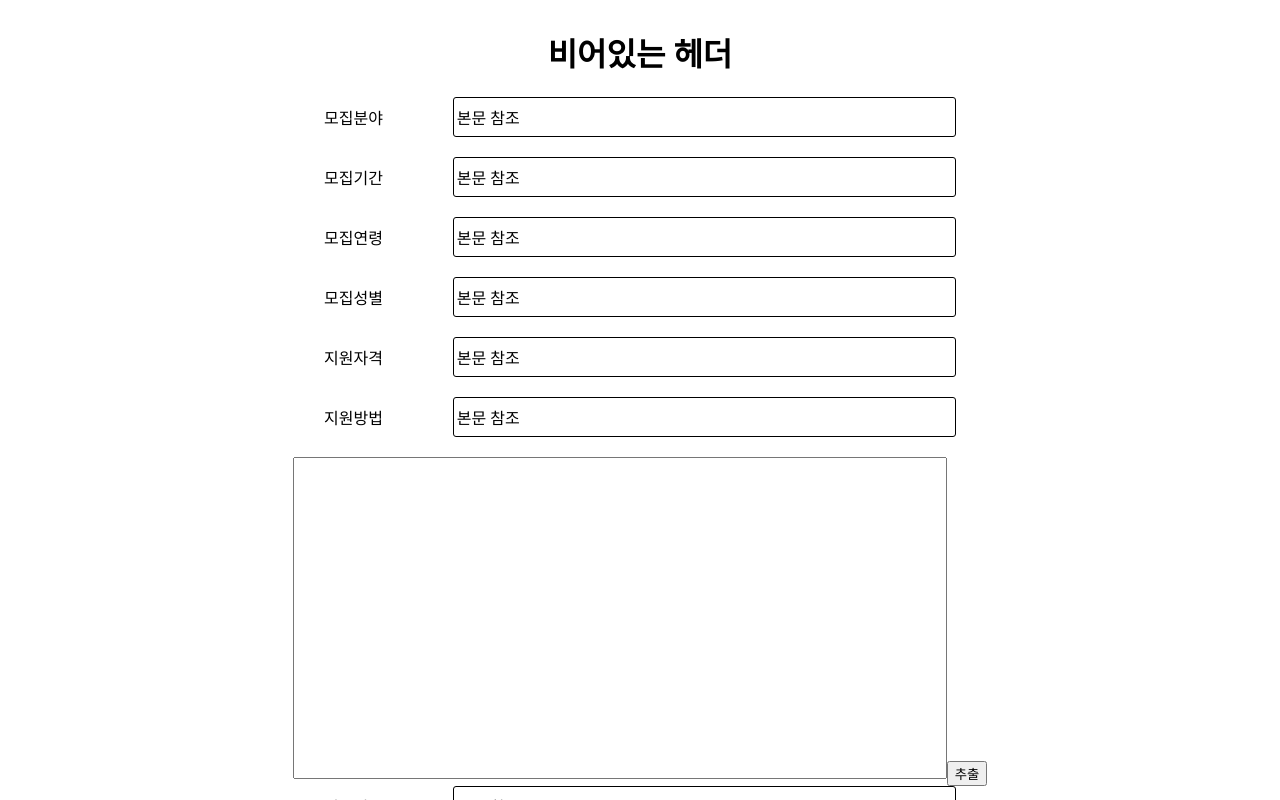
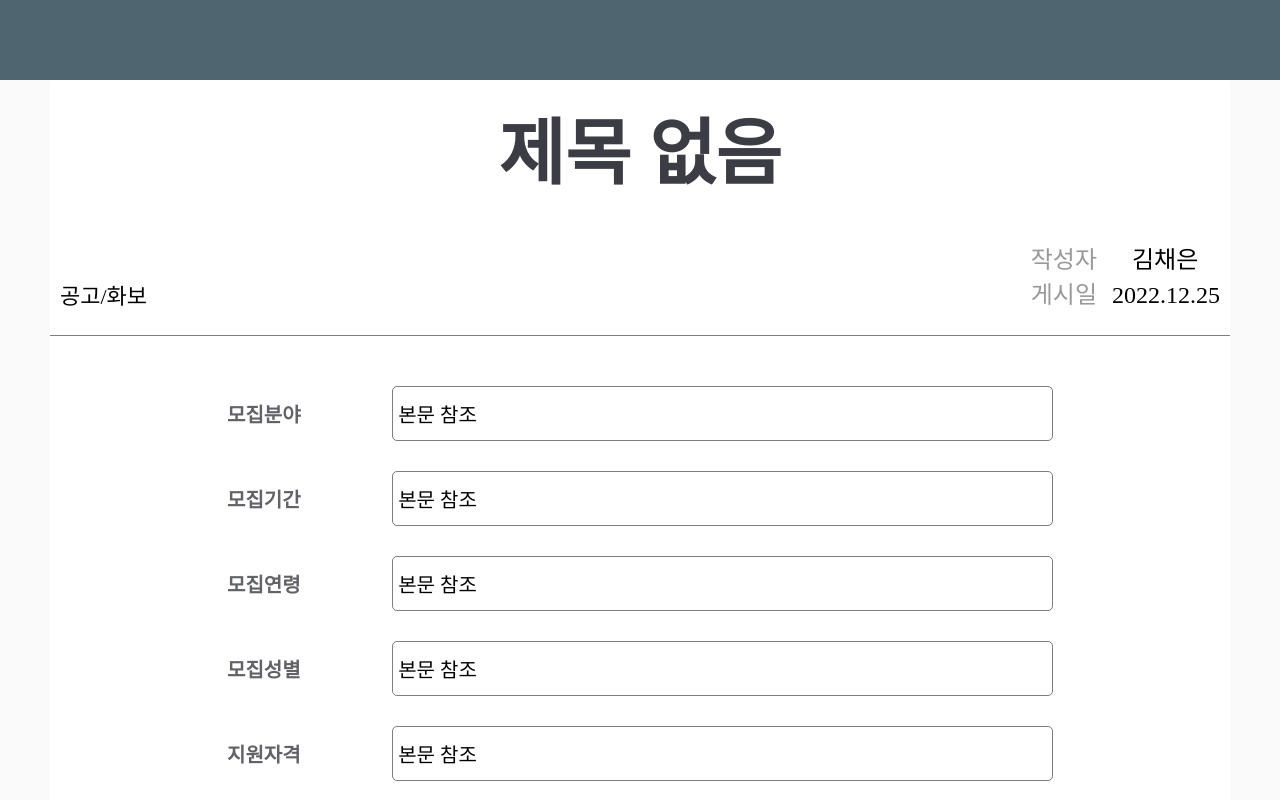
Before and after one commit to kjkksu2/vwx, a React app in the folder frontend/: page / in a window 1280 px wide. Shown: the top 800 px of the page. Built offline with nearby package versions, Linux system fonts and the light colour scheme.

Commit message:
스타일링

```diff
--- a/frontend/src/App.js
+++ b/frontend/src/App.js
@@ -1,10 +1,11 @@
-import React, { useCallback, useEffect, useState } from "react";
+import React, { useCallback, useState } from "react";
 import { RecoilRoot } from "recoil";
 import Classification from "./components/Classification";
 import Header from "./components/Header";
+import Info from "./components/Info";
 import Tag from "./components/Tag";
 import Url from "./components/Url";
-import { Container } from "./styles";
+import { GlobalStyle, Container, Box } from "./styles";
 
 const App = () => {
   const [value, setValue] = useState("");
@@ -24,16 +25,24 @@ const App = () => {
 
   return (
     <RecoilRoot>
+      <GlobalStyle />
+      <div style={{ backgroundColor: "#4f6671", padding: "80px 0" }}>
+        <div style={{ backgroundColor: "#fafafa", padding: "0 50px" }}>
           <Container>
             <Header text={text} />
+            <Info />
             <Classification text={text} />
+            <Box>
               <form onSubmit={onSubmit}>
                 <textarea onChange={onChange}></textarea>
                 <button type="submit">추출</button>
               </form>
+            </Box>
             <Url text={text} />
             <Tag />
           </Container>
+        </div>
+      </div>
     </RecoilRoot>
   );
 };
--- a/frontend/src/components/Classification/index.js
+++ b/frontend/src/components/Classification/index.js
@@ -8,10 +8,11 @@ import Gender from "./Gender";
 import Period from "./Period";
 import Qualification from "./Qualification";
 import { Block } from "../../styles";
+import { Container } from "./styles";
 
 const Classification = ({ text }) => {
   return (
-    <>
+    <Container>
       <Block>
         <span>모집분야</span>
         <Field text={text} />
@@ -36,7 +37,7 @@ const Classification = ({ text }) => {
         <span>지원방법</span>
         <Contact text={text} />
       </Block>
-    </>
+    </Container>
   );
 };
 
--- /dev/null
+++ b/frontend/src/components/Classification/styles.js
@@ -0,0 +1,11 @@
+import styled from "styled-components";
+
+export const Container = styled.div`
+  width: 100%;
+  display: flex;
+  flex-direction: column;
+  align-items: center;
+  border-bottom: 1px solid rgba(0, 0, 0, 0.5);
+  padding-bottom: 25px;
+  margin-bottom: 20px;
+`;
--- a/frontend/src/components/Header/index.js
+++ b/frontend/src/components/Header/index.js
@@ -1,5 +1,6 @@
 import React, { useEffect, useState } from "react";
 import PropTypes from "prop-types";
+import { Container } from "./styles";
 
 const Header = ({ text }) => {
   const [header, setHeader] = useState(null);
@@ -19,7 +20,7 @@ const Header = ({ text }) => {
     }
   }, [text]);
 
-  return <h1>{header || "비어있는 헤더"}</h1>;
+  return <Container>{header || "제목 없음"}</Container>;
 };
 
 Header.propTypes = {
--- /dev/null
+++ b/frontend/src/components/Header/styles.js
@@ -0,0 +1,8 @@
+import styled from "styled-components";
+
+export const Container = styled.h1`
+  color: rgb(59, 60, 68);
+  font-size: 72px;
+  font-weight: 700;
+  margin-bottom: 40px;
+`;
--- /dev/null
+++ b/frontend/src/components/Info/index.js
@@ -0,0 +1,22 @@
+import React from "react";
+import { Container } from "./styels";
+
+const Info = () => {
+  return (
+    <Container>
+      <span className="category">공고/화보</span>
+      <div>
+        <div className="writer">
+          <span>작성자</span>
+          <span>김채은</span>
+        </div>
+        <div className="createdAt">
+          <span>게시일</span>
+          <span>2022.12.25</span>
+        </div>
+      </div>
+    </Container>
+  );
+};
+
+export default Info;
--- /dev/null
+++ b/frontend/src/components/Info/styels.js
@@ -0,0 +1,54 @@
+import styled from "styled-components";
+
+export const Container = styled.div`
+  width: 100%;
+  display: flex;
+  justify-content: space-between;
+  align-items: flex-end;
+  border-bottom: 1px solid rgba(0, 0, 0, 0.5);
+  padding: 0 10px;
+  padding-bottom: 25px;
+  margin-bottom: 50px;
+
+  .category {
+    color: #000;
+    font-size: 22px;
+    font-weight: 500;
+  }
+
+  & > div {
+    .writer,
+    .createdAt {
+      span {
+        &:first-child {
+          color: #999;
+          font-size: 24px;
+          font-weight: 500;
+        }
+        &:last-child {
+          color: #000;
+          font-size: 24px;
+          font-weight: 500;
+          margin-left: 15px;
+        }
+      }
+    }
+
+    .writer {
+      span {
+        &:last-child {
+          position: relative;
+          left: 20px;
+        }
+      }
+    }
+
+    .createdAt {
+      span {
+        &:last-child {
+          font-weight: 400;
+        }
+      }
+    }
+  }
+`;
--- a/frontend/src/styles.js
+++ b/frontend/src/styles.js
@@ -1,6 +1,16 @@
-import styled from "styled-components";
+import styled, { createGlobalStyle } from "styled-components";
+
+export const GlobalStyle = createGlobalStyle`
+  *{
+    margin: 0;
+    padding: 0;
+    box-sizing: border-box;
+  }
+`;
 
 export const Container = styled.div`
+  background-color: white;
+  padding: 15px 0;
   display: flex;
   flex-direction: column;
   align-items: center;
@@ -14,35 +24,61 @@ export const Container = styled.div`
 
   form {
     width: 100%;
-    text-align: center;
+    display: flex;
+    flex-direction: column;
+    align-items: center;
 
     textarea {
+      font-size: 20px;
+      font-weight: 500;
       padding: 10px;
-      width: 50%;
-      height: 300px;
+      width: 70%;
+      height: 500px;
       resize: none;
+    }
+
+    button {
+      width: 70%;
+      border: none;
+      background-color: #0984e3;
+      color: white;
+      font-size: 20px;
+      cursor: pointer;
+      padding: 5px 0%;
+      border-radius: 3px;
     }
   }
 `;
 
 export const Block = styled.div`
-  width: 50%;
+  width: 70%;
   display: flex;
   align-items: center;
-  margin-bottom: 20px;
+  margin-bottom: 30px;
 
   span {
     width: 20%;
+    color: rgba(59, 60, 68, 0.8);
+    font-size: 20px;
+    font-weight: 700;
   }
 
   p {
     width: 80%;
-    margin: 0;
-    margin-left: 5px;
-    border: 1px solid black;
-    border-radius: 3px;
-    padding: 7px 3px;
-    display: flex;
-    align-items: center;
+    border: 1px solid rgba(0, 0, 0, 0.5);
+    border-radius: 5px;
+    color: #000;
+    font-size: 20px;
+    font-weight: 400;
+    padding: 12px 0;
+    padding-left: 5px;
   }
 `;
+
+export const Box = styled.div`
+  width: 100%;
+  border-bottom: 1px solid rgba(0, 0, 0, 0.5);
+  padding: 0 10px;
+  padding-bottom: 25px;
+  margin-bottom: 50px;
+`;
```
Lines whose indentation alone changed are shown as unchanged.
